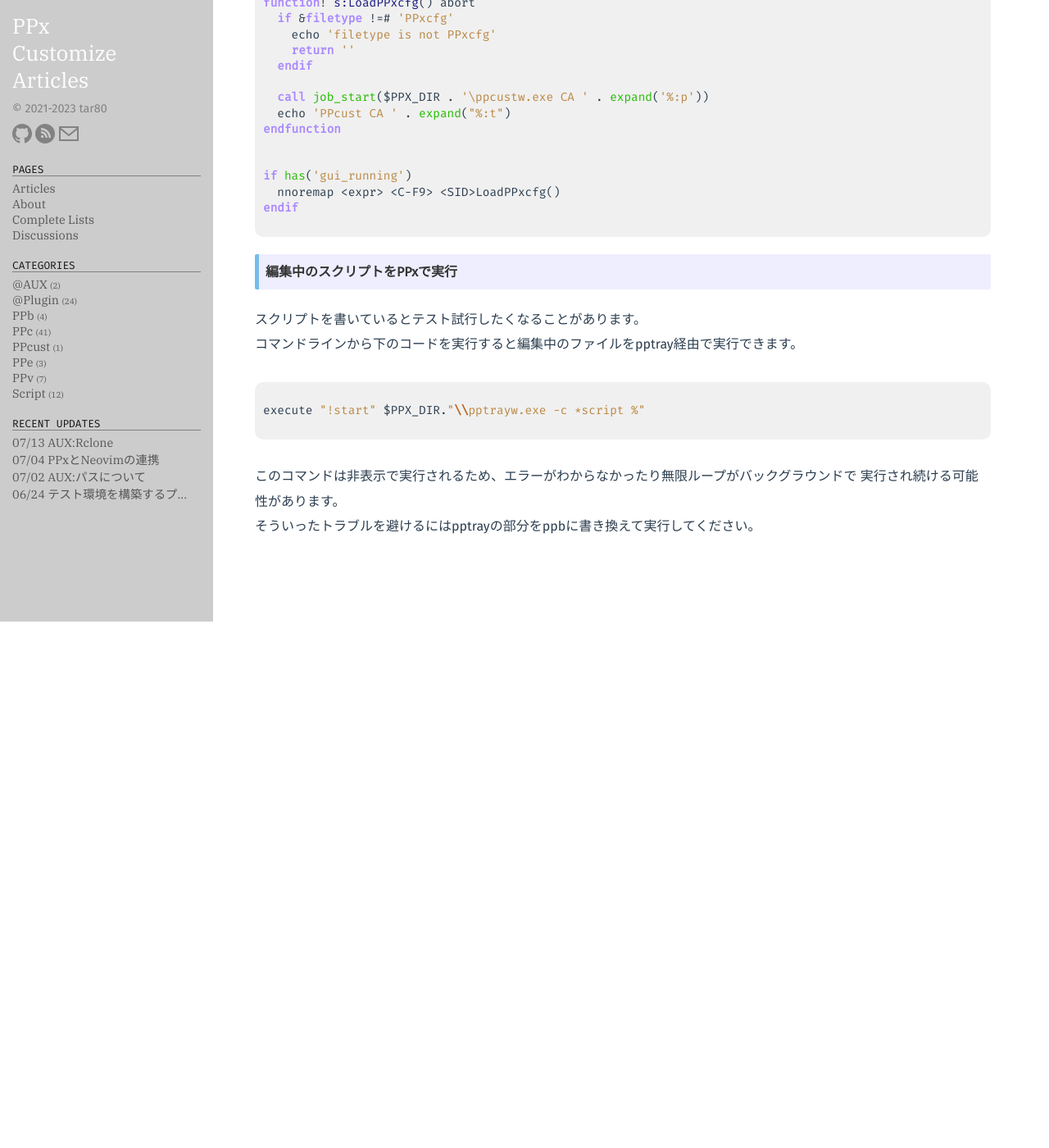
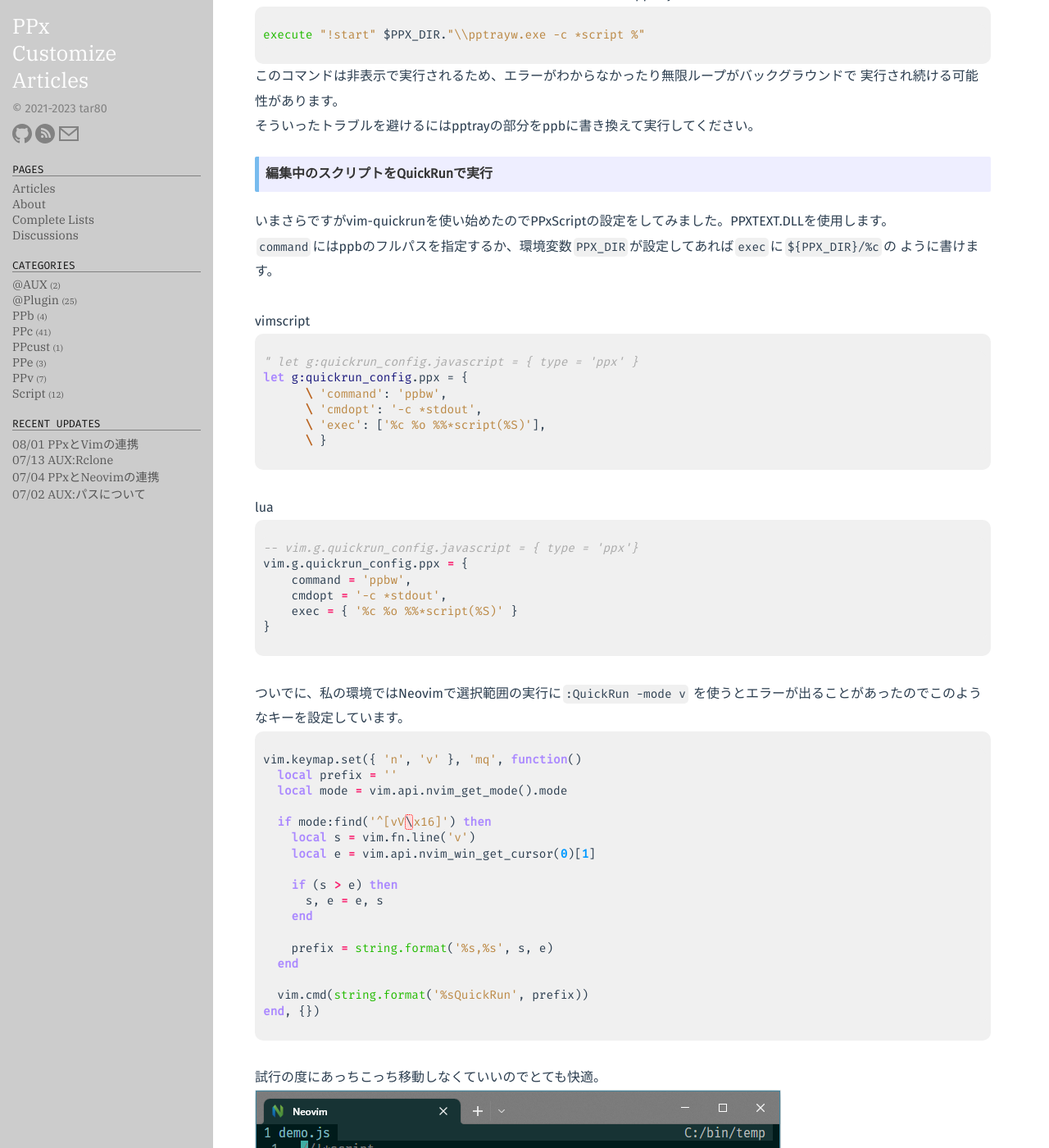
Before and after one commit to tar80/pages-pca, a Jekyll site: the page built from _posts/22-02-22-vim_ideas.md, in a window 1280 px wide and 1400 px high, scrolled down 4526 px. Shown: the whole window at 82% size. Built offline with Jekyll 4.4.1, drawn with Linux system fonts in a browser that asks for light colours; some web fonts are replaced; before the commit the page ends 5284 px from its top, so only the background shows below that; some of the changed text lies outside the part shown.

Commit message:
Update vim ideasにquickrunの項目を追記

````diff
--- a/_posts/22-02-22-vim_ideas.md
+++ b/_posts/22-02-22-vim_ideas.md
@@ -2,8 +2,8 @@
 layout: post
 title: PPxとvimの連携
 version: PPx183以降
-date: 2022-02-26
-comment: 投稿
+date: 2023-08-01
+comment: vim-quickrunの項目を追加
 categories: PPc
 ---
 
@@ -20,6 +20,7 @@
   - PPx設定ファイル(PPxcfg)をハイライト表示
   - 編集中のPPx設定ファイルをPPxに適用
   - 編集中のスクリプトをPPxで実行
+  - 編集中のスクリプトをQuickRunで実行
 
 前提として、PPcの`KC_main:Firstevent`に`*set PPX_DIR=%*name(DC,'%0')`を追加しておきます。
 これは起動中のPPxのインストールディレクトリを一時的に環境変数へ追加するための設定で、
@@ -34,23 +35,19 @@
 しかし、これでは毎回gvimのパスを入力する必要があるので、連携を取り易くするため
 エイリアスにパスを追加します。
 
-<BR>
 ```text
 A_exec  = {
 gvim = path\to\gvim.exe
 }
 ```
 
-<BR>
 これで`gvim %R`、または`%g'gvim' %R`でパスを送れるようになりました。
 最初からパスが通っていれば、この設定は不要です。
 
-<BR>
 続けて、必須ではありませんがエディタ用の拡張子判別を作ります。
 以下のようなメニューを作っておけば、ファイルの拡張子に応じてエディタへ送るパスが振り分けられます。
 `%ME_editor`するとマーク、カーソル下エントリに対する拡張子判別が実行されます。
 
-<BR>
 ```text
 E_editor  = {
 :7Z     , *linemessage !"編集できません
@@ -68,7 +65,6 @@
 }
 ```
 
-<BR>
 #### PPxで選択したパスに対するgrep結果をquickfixで開く
 
 [cmdGrep.js]({{ site.baseurl }}{% post_url 21-03-07-command_Grep %})を使います。
@@ -76,7 +72,6 @@
 quickfixで開かれます。タブで開く処理が面倒だったので常に新規窓で開くようになっています。
 また、スクリプト内で窓位置とサイズ調整をしています。
 
-<BR>
 ![sample]({{ site.baseurl }}{% link /public/img/vim_grep_qf.gif %})
 
 #### PPxで選択した2ファイル間の差分を開く
@@ -88,14 +83,11 @@
 自分好みに変えてしまいましょう。ハイライトの自作なんて大変そうと思うかも知れませんが、
 vimがdiffに使うハイライトは4つだけです。colorschemeを自作するよりは簡単です。
 
-  <BR>
   ![sample]({{ site.baseurl }}{% link /public/img/vim_diff_highlight.jpg %})
 
-  <BR>
   画像のハイライト設定を置いておくので自分好みに調整してみてください。
   できあがった設定をvimrc内のcolorscheme設定の後に記述すればハイライトを上書きできます。
 
-  <BR>
   ```vim
   hi DiffAdd guifg=#81b5c3 ctermfg=109 guibg=#092532 ctermbg=235 gui=NONE cterm=NONE
   hi DiffChange guifg=#6c806f ctermfg=243 guibg=#20331d ctermbg=234 gui=NONE cterm=NONE
@@ -103,13 +95,11 @@
   hi DiffText guifg=#9ece6e ctermfg=149 guibg=#2d4d19 ctermbg=236 gui=NONE cterm=NONE
   ```
 
-<BR>
 - 長文の折り返し
   vimdiffはnowrapしていると長文の差分表示までのカーソル移動が面倒で、wrapしていると
   差分がずれて判り難いという厄介なところがありますが、これにはwrap状態のトグルコマンドを作って対応します。
   単純な関数なので二分割でないと上手く動きませんが、差分を見るだけなら十分使えると思います。
 
-  <BR>
   ```vim
   function! s:SetWrap() abort
     let l:wrap_state = &wrap ? 'nowrap' : 'wrap'
@@ -123,10 +113,8 @@
   noremap <silent> <F12> <Cmd>call <SID>SetWrap()<CR>
   ```
 
-<BR>
 vim側の設定ができたらPPxの設定をして差分をvimに送れるようにしましょう。
 
-<BR>
 ```text
 &Diff = %ORx *string o,path=%FDCN %: *string o,pairpath=%~FDCN
         *if 2==%*js(PPx.Result = PPx.EntryMarkCount;) %: *string o,pairpath=%*regexp("%#;FDCN","s/.+;(.+)/$1/")
@@ -152,7 +140,6 @@
 vimで設定ファイルを編集できてもPPx側で読み込まなければ変更は適用されません。非同期で`PPcust CA`して変更を適用できるようにしましょう。
 filetype=PPxcfgでのみコマンドが有効になるようにしてあるので、vim-PPxcfgを導入しない場合はコマンドを書き換えてください。
 
-<BR>
 ```vim
 function! s:LoadPPxcfg() abort
   if &filetype !=# 'PPxcfg'
@@ -169,17 +156,73 @@
   nnoremap <expr> <C-F9> <SID>LoadPPxcfg()
 endif
 ```
+
 #### 編集中のスクリプトをPPxで実行
 
 スクリプトを書いているとテスト試行したくなることがあります。
 コマンドラインから下のコードを実行すると編集中のファイルをpptray経由で実行できます。
 
-<BR>
-```javascript
+```vim
 execute "!start" $PPX_DIR."\\pptrayw.exe -c *script %"
 ```
 
-<BR>
 このコマンドは非表示で実行されるため、エラーがわからなかったり無限ループがバックグラウンドで
 実行され続ける可能性があります。
 そういったトラブルを避けるにはpptrayの部分をppbに書き換えて実行してください。
+
+#### 編集中のスクリプトをQuickRunで実行
+
+いまさらですがvim-quickrunを使い始めたのでPPxScriptの設定をしてみました。PPXTEXT.DLLを使用します。
+`command`にはppbのフルパスを指定するか、環境変数`PPX_DIR`が設定してあれば`exec`に`${PPX_DIR}/%c`の
+ように書けます。
+
+<BR>
+vimscript
+```vim
+" let g:quickrun_config.javascript = { type = 'ppx' }
+let g:quickrun_config.ppx = {
+      \ 'command': 'ppbw',
+      \ 'cmdopt': '-c *stdout',
+      \ 'exec': ['%c %o %%*script(%S)'],
+      \ }
+```
+
+<BR>
+lua
+```lua
+-- vim.g.quickrun_config.javascript = { type = 'ppx'}
+vim.g.quickrun_config.ppx = {
+    command = 'ppbw',
+    cmdopt = '-c *stdout',
+    exec = { '%c %o %%*script(%S)' }
+}
+```
+
+<BR>
+ついでに、私の環境ではNeovimで選択範囲の実行に`:QuickRun -mode v`
+を使うとエラーが出ることがあったのでこのようなキーを設定しています。
+
+```lua
+vim.keymap.set({ 'n', 'v' }, 'mq', function()
+  local prefix = ''
+  local mode = vim.api.nvim_get_mode().mode
+
+  if mode:find('^[vV\x16]') then
+    local s = vim.fn.line('v')
+    local e = vim.api.nvim_win_get_cursor(0)[1]
+
+    if (s > e) then
+      s, e = e, s
+    end
+
+    prefix = string.format('%s,%s', s, e)
+  end
+
+  vim.cmd(string.format('%sQuickRun', prefix))
+end, {})
+```
+
+<BR>
+試行の度にあっちこっち移動しなくていいのでとても快適。
+
+![sample]({{ site.baseurl }}{% link /public/img/vim_quickrun.webp %})
````
Also changed, not shown: _posts/21-11-06-aux_rclone.md (+2 -2 lines), _posts/23-07-04-launch_neovim.md (+2 -1 lines), public/img/vim_quickrun.webp (added).
